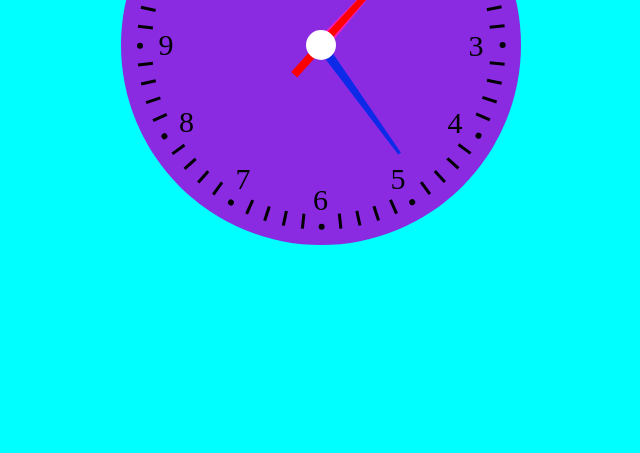
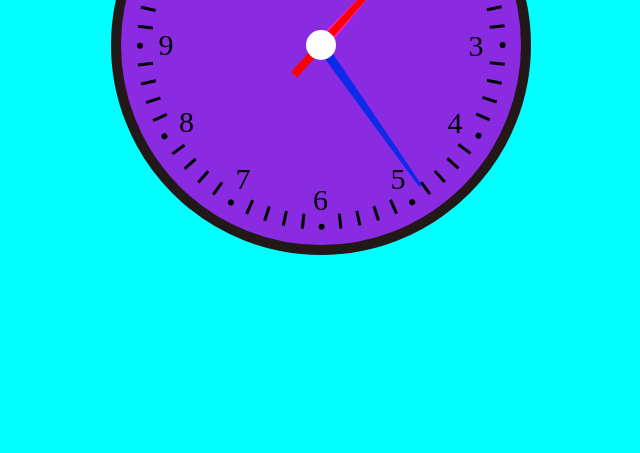
Before and after one commit to arifibnaaslam/Analog-Clock, a plain HTML site: page index.html in a window 1280 px wide. Shown: the part 363-816 px from the top of the page, without its empty margins (319-959 px from the left). Drawn offline with Linux system fonts and the light colour scheme.

Commit message:
smuth Moving

```diff
--- a/asstess/css/style.css
+++ b/asstess/css/style.css
@@ -6,14 +6,28 @@
     align-items: center;
     height: 100vh;
 
+
 }
 
 .clock{
     width: 400px;
+    border: 10px solid rgb(35, 24, 24);
     height: 400px;
     background-color: blueviolet;
+    /* background-image: url(/asstess/img/Coxbazarc.jpg); */
     border-radius: 50%;
     position: relative;
+    .BrandName{
+
+        position: absolute;
+        width: 100%;
+        height: 100%;
+        top: 20%;
+        left: 0%;
+        color: #0f0404;
+        align-items: center;
+        text-align: center;
+    }
     .striap-area{
         position: absolute;
         width: 96%;
@@ -55,7 +69,7 @@
         height: 86%;
         top: 7%;
         left: 7%;
-        z-index: 4;
+        z-index: 2;
         /* background-color:rgb(21, 225, 252); */
         border-radius: 50%;
         .number{
@@ -65,7 +79,7 @@
         height: 100%;
         top: 0;
         left: 0;
-        z-index: 4;
+        z-index: 3;
         /* background-color:rgb(206, 21, 252); */
         border-radius: 50%;
 
@@ -145,7 +159,7 @@
         }
         .min::before{
             content: "";
-            height: 35%;
+            height: 45%;
             width: 10px;
             background-color: rgb(13, 42, 233);
             left: 50%;
--- a/asstess/js/castom.js
+++ b/asstess/js/castom.js
@@ -7,6 +7,7 @@
  function myclockfun(){
     let parentdiv = document.createElement('div');
     parentdiv.classList.add('striap-area');
+
     for(let i = 0 ;i<60; i++){
         let spanTagforstrip = document.createElement('span');
 
@@ -77,20 +78,21 @@
     let rs = d.getSeconds();
     let rm = d.getMinutes();
     let rh = d.getHours();
-    let rt = 30;
+    let rms = d.getMilliseconds();
 
     let secKata = document.querySelector('.sec');
     let minKata = document.querySelector('.min');
     let hourKata = document.querySelector('.hour');
-    console.log(rs);
-    console.log(rm);
-    console.log(rh);
+    //  console.log(rs);
+    //  console.log(rm);
+    //  console.log(rh);
+    console.log(rms);
 
-    secKata.style.transform = `rotate(${rs*6}deg)`;
-    minKata.style.transform = `rotate(${rm*6}deg)`;
+    secKata.style.transform = `rotate(${ ((rs*6)+rms*0.006)}deg)`;
+    minKata.style.transform = `rotate(${(rm*6)+(rs*.1)}deg)`;
     hourKata.style.transform = `rotate(${((rh %12)*30)+rm*.5}deg)`;
 
 
 }
-setInterval(updateKata, 1000);
+setInterval(updateKata, 10);
 updateKata()
--- a/index.html
+++ b/index.html
@@ -9,6 +9,9 @@
 <body>
 
     <div id="maindiv" class="clock">
+        <div class="BrandName">
+            <h2>Arif</h2>
+        </div>
         <!-- strip start area -->
          <div class="striap-area">
             <span class="striap cercel" style="transform: rotate(0deg);"></span>
@@ -17,7 +20,7 @@
          </div>
         <!-- strip area End -->
          <!-- Number Area start  -->
-          <!-- <div class="number-area">
+           <!-- <div class="number-area">
             <div class="number"  style="transform: rotate(0deg);">
                 <span style="transform: rotate(-0deg);">12</span>
             </div>
@@ -36,7 +39,25 @@
             <div class="number"  style="transform: rotate(150deg);">
                 <span  style="transform: rotate(-150deg);">5</span>
             </div>
-          </div> -->
+            <div class="number"  style="transform: rotate(180deg);">
+                <span  style="transform: rotate(-180deg);">6</span>
+            </div>
+            <div class="number"  style="transform: rotate(210deg);">
+                <span  style="transform: rotate(-210deg);">7</span>
+            </div>
+            <div class="number"  style="transform: rotate(240deg);">
+                <span  style="transform: rotate(-240deg);">8</span>
+            </div>
+            <div class="number"  style="transform: rotate(270deg);">
+                <span  style="transform: rotate(-270deg);">9</span>
+            </div>
+            <div class="number"  style="transform: rotate(300deg);">
+                <span  style="transform: rotate(-300deg);">10</span>
+            </div>
+            <div class="number"  style="transform: rotate(330deg);">
+                <span  style="transform: rotate(-330deg);">11</span>
+            </div>
+          </div>  -->
          <!-- Number Area End -->
           <!-- Kata area Start -->
            <!-- <div class="kata-area">
```
Also changed, not shown: asstess/img/Arif pp JD=67302.jpg (added), asstess/img/Ariful Islam CSE 232002188.jpg (added), asstess/img/Coxbazarc.jpg (added).
